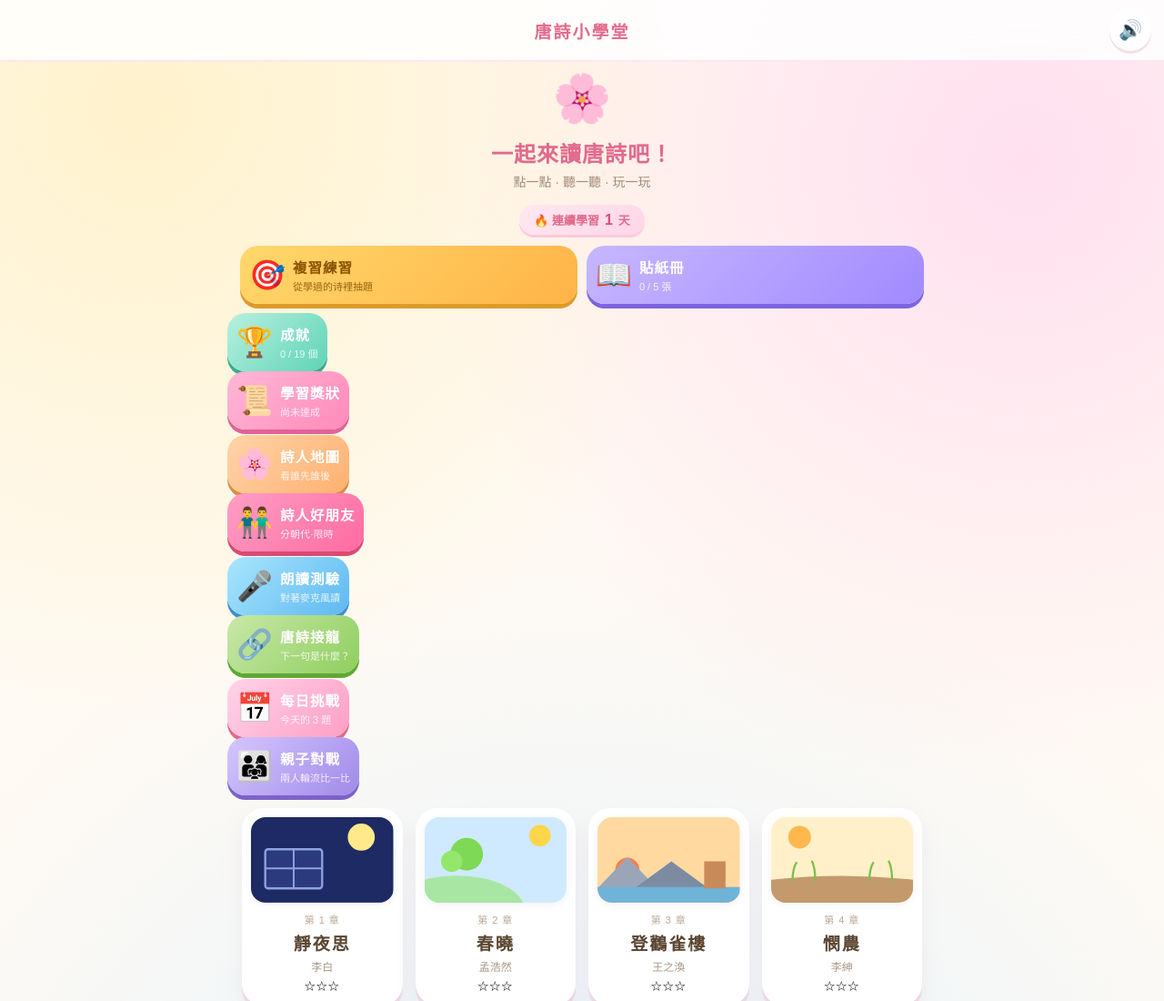
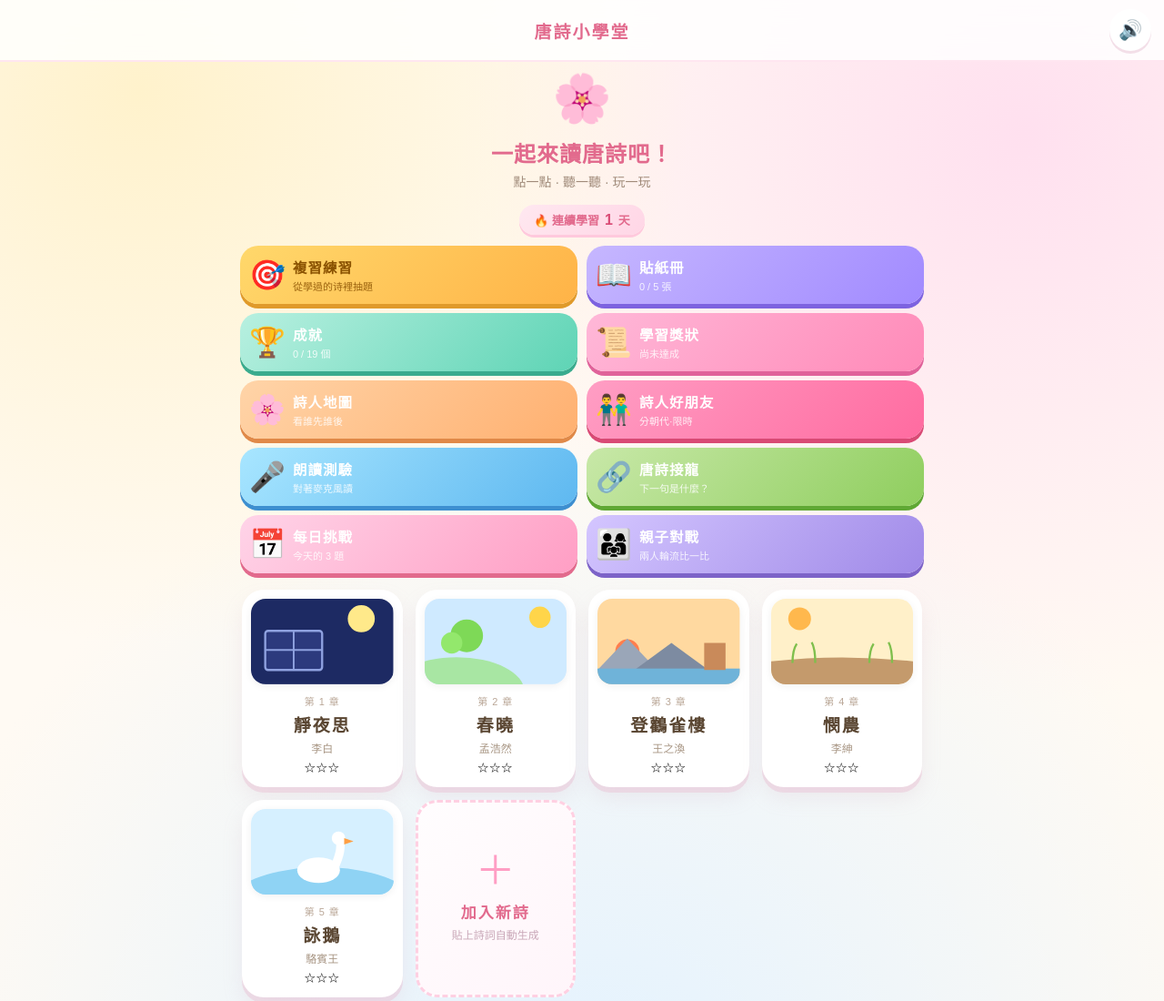
Before and after one commit to klyhate-lgtm/game, a plain HTML site: page 唐詩小學堂.html in a window 1280 px wide. Shown: the top 1100 px of the page at 91% size. Drawn offline with Linux system fonts and the light colour scheme.

Commit message:
Add files via upload

```diff
--- a/唐詩小學堂.html
+++ b/唐詩小學堂.html
@@ -24,9 +24,8 @@ body{font-family:"jf open 粉圓","Yuanti TC","Noto Sans TC","PingFang TC","Micr
 .streak-bar{display:flex;justify-content:center;margin:10px 20px 0}
 .streak-pill{background:linear-gradient(135deg,#ffe8f0,#ffd6e6);border-radius:20px;padding:7px 16px;font-size:13px;font-weight:800;color:#e26a8d;box-shadow:0 3px 0 #ffc9dd;display:flex;align-items:center;gap:6px}
 .streak-pill .num{font-size:16px;color:#d94a75}
-.quick-row{display:flex;gap:10px;padding:12px 14px 4px}
-.quick-row-2{padding-top:6px}
-.quick-row-3{padding-top:6px}
+.quick-row,.quick-row-2,.quick-row-3{display:flex;gap:10px;padding:12px 14px 4px}
+.quick-row-2,.quick-row-3{padding-top:6px}
 .quick-card{flex:1;border:none;border-radius:20px;padding:12px 10px;cursor:pointer;font-family:inherit;display:flex;align-items:center;gap:8px;transition:.15s}
 .quick-card:active{transform:translateY(3px)}
 .q-review{background:linear-gradient(135deg,#ffd86b,#ffb347);color:#8a5200;box-shadow:0 5px 0 #e09a2a}
```
